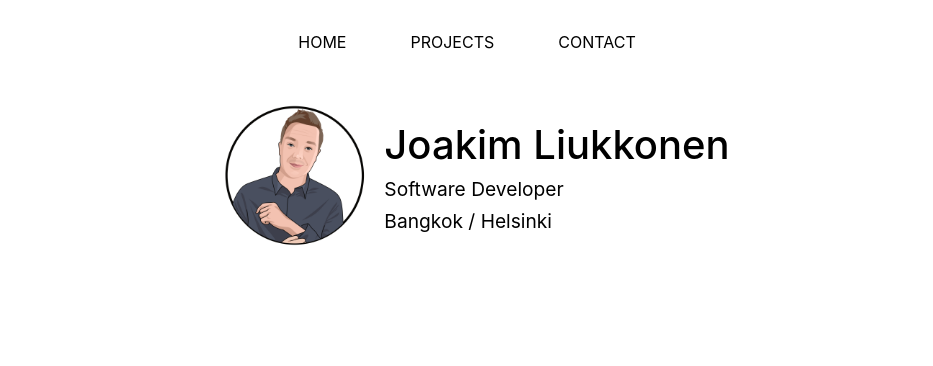
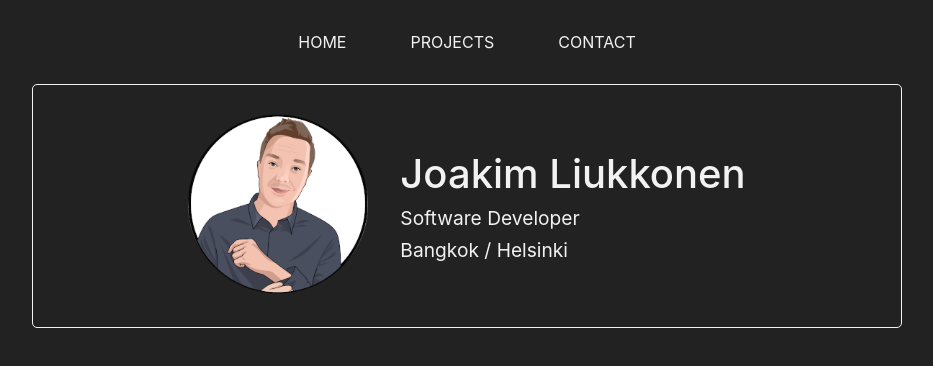
Before and after one commit to c00di/my-portfolio, a Next.js app: page / in a window 1280 px wide. Shown: the top 366 px of the page, without its empty margins (173-1106 px from the left). Built offline with nearby package versions, Linux system fonts and the light colour scheme.

Commit message:
Style Header.

```diff
--- a/styles/globals.css
+++ b/styles/globals.css
@@ -1,10 +1,13 @@
 html,
 body {
   padding: 0;
-  margin: 0;
+  margin: 0 8vw;
+  max-width: 2160px;
   font-family: -apple-system, BlinkMacSystemFont, Segoe UI, Roboto, Oxygen,
     Ubuntu, Cantarell, Fira Sans, Droid Sans, Helvetica Neue, sans-serif;
   font-size: 16px;
+  color: #f2f2f2;
+  background-color: #222;
 }
 
 * {
--- a/ui/components/Header.comp.tsx
+++ b/ui/components/Header.comp.tsx
@@ -6,7 +6,7 @@ const Header = () => {
       <div className='container'>
         <div className='image-container'>
           <Image
-            src='/static/profile.jpg'
+            src='/static/profile.png'
             alt='my-picture'
             width={180}
             height={180}
@@ -26,6 +26,14 @@ const Header = () => {
           display: flex;
           justify-content: center;
           align-items: center;
+
+          padding: 1.8rem 2rem;
+          border: 1px solid #f2f2f2;
+          border-radius: 5px;
+        }
+
+        .image-container {
+          padding-right: 2rem;
         }
 
         .info-container {
```
Also changed, not shown: public/static/profile.png (added).
